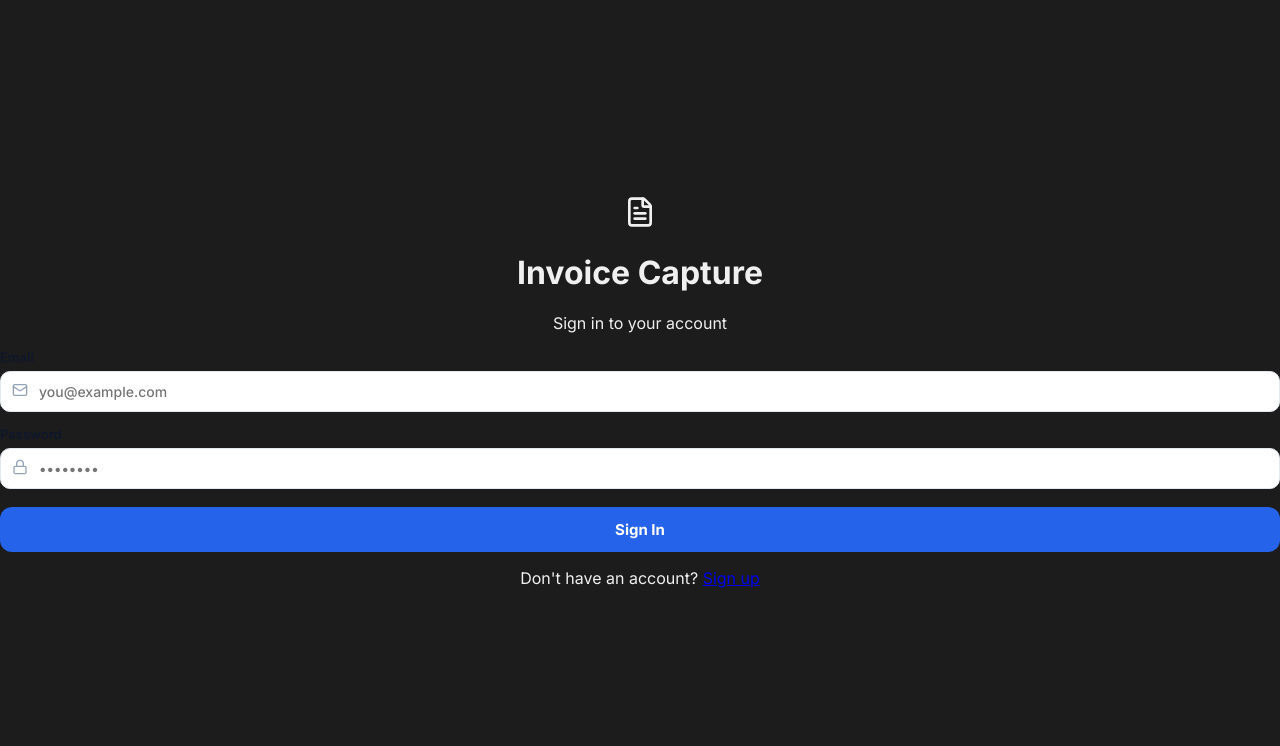
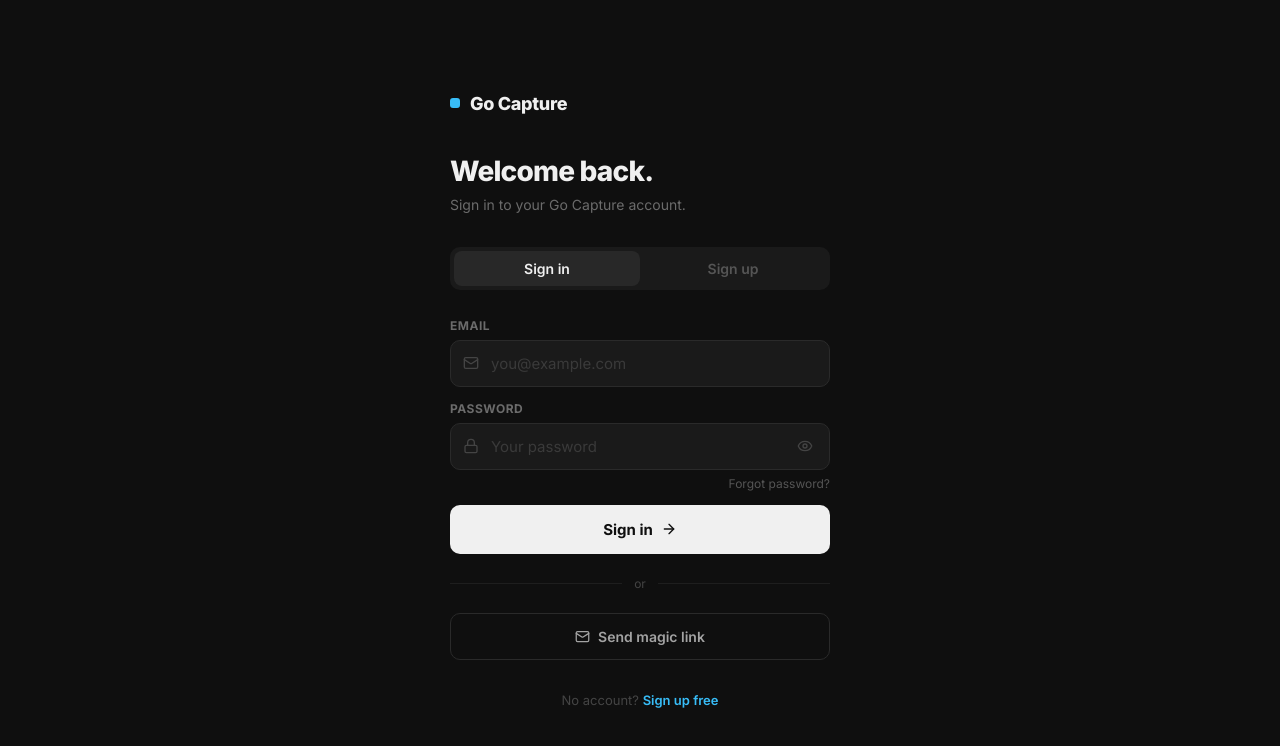
Before and after one commit to jwlotzgo2/invoice-capture-pwa, a Next.js app: page /auth/login in a window 1280 px wide. Shown: the top 746 px of the page. Built offline with nearby package versions, Linux system fonts and the light colour scheme; no server answers.

Commit message:
feat: improved dark login page

```diff
--- a/src/app/auth/login/page.tsx
+++ b/src/app/auth/login/page.tsx
@@ -1,32 +1,226 @@
-import Link from 'next/link';
-import AuthForm from '@/components/AuthForm';
-import { FileText } from 'lucide-react';
+'use client';
+
+import { useState } from 'react';
+import { useRouter } from 'next/navigation';
+import { createClient } from '@/lib/supabase/client';
+import { Mail, Lock, Eye, EyeOff, ArrowRight, Loader2 } from 'lucide-react';
+
+const css = `
+  * { box-sizing: border-box; margin: 0; padding: 0; }
+  html, body { height: 100%; background: #0f0f0f; }
+  .lp { font-family: Inter, system-ui, sans-serif; min-height: 100svh; background: #0f0f0f;
+    color: #f0f0f0; display: flex; flex-direction: column; align-items: center;
+    justify-content: center; padding: 24px; }
+  .lp-card { width: 100%; max-width: 380px; }
+  .lp-logo { display: flex; align-items: center; gap: 10px; margin-bottom: 40px; }
+  .lp-logo-dot { width: 10px; height: 10px; border-radius: 3px; background: #38bdf8; }
+  .lp-logo-text { font-size: 18px; font-weight: 800; color: #f0f0f0; letter-spacing: -0.3px; }
+  .lp-heading { font-size: 28px; font-weight: 800; color: #f0f0f0; letter-spacing: -0.8px; margin-bottom: 6px; }
+  .lp-sub { font-size: 14px; color: #6b6b6b; margin-bottom: 32px; line-height: 1.5; }
+  .lp-field { margin-bottom: 14px; }
+  .lp-label { font-size: 12px; font-weight: 700; color: #6b6b6b; text-transform: uppercase;
+    letter-spacing: 0.5px; display: block; margin-bottom: 7px; }
+  .lp-input-wrap { position: relative; display: flex; align-items: center; }
+  .lp-input-icon { position: absolute; left: 13px; color: #444; pointer-events: none; }
+  .lp-input { width: 100%; padding: 13px 13px 13px 40px; background: #1a1a1a;
+    border: 1.5px solid #2a2a2a; border-radius: 10px; font-size: 15px;
+    font-family: inherit; color: #f0f0f0; outline: none; transition: border-color 0.15s; }
+  .lp-input:focus { border-color: #38bdf8; }
+  .lp-input::placeholder { color: #3a3a3a; }
+  .lp-input-icon-right { position: absolute; right: 13px; background: none; border: none;
+    cursor: pointer; color: #444; padding: 4px; display: flex; align-items: center; }
+  .lp-input-icon-right:hover { color: #888; }
+  .lp-error { background: rgba(252,165,165,0.08); border: 1px solid rgba(252,165,165,0.25);
+    border-radius: 8px; padding: 10px 13px; font-size: 13px; color: #fca5a5;
+    margin-bottom: 16px; line-height: 1.4; }
+  .lp-success { background: rgba(134,239,172,0.08); border: 1px solid rgba(134,239,172,0.25);
+    border-radius: 8px; padding: 10px 13px; font-size: 13px; color: #86efac;
+    margin-bottom: 16px; line-height: 1.4; }
+  .lp-btn { width: 100%; padding: 15px; background: #f0f0f0; color: #0f0f0f; border: none;
+    border-radius: 10px; font-size: 15px; font-weight: 700; cursor: pointer;
+    font-family: inherit; display: flex; align-items: center; justify-content: center;
+    gap: 8px; transition: opacity 0.15s; margin-top: 8px; }
+  .lp-btn:hover { opacity: 0.9; }
+  .lp-btn:disabled { opacity: 0.5; cursor: default; }
+  .lp-divider { display: flex; align-items: center; gap: 12px; margin: 22px 0; }
+  .lp-divider-line { flex: 1; height: 1px; background: #1e1e1e; }
+  .lp-divider-text { font-size: 12px; color: #444; flex-shrink: 0; }
+  .lp-magic-btn { width: 100%; padding: 14px; background: transparent; color: #a3a3a3;
+    border: 1.5px solid #2a2a2a; border-radius: 10px; font-size: 14px; font-weight: 600;
+    cursor: pointer; font-family: inherit; display: flex; align-items: center;
+    justify-content: center; gap: 8px; transition: border-color 0.15s, color 0.15s; }
+  .lp-magic-btn:hover { border-color: #444; color: #f0f0f0; }
+  .lp-magic-btn:disabled { opacity: 0.5; cursor: default; }
+  .lp-footer { margin-top: 32px; text-align: center; font-size: 13px; color: #444; }
+  .lp-footer a { color: #38bdf8; text-decoration: none; font-weight: 600; }
+  .lp-footer a:hover { text-decoration: underline; }
+  .lp-forgot { display: block; text-align: right; font-size: 12px; color: #555;
+    text-decoration: none; margin-top: 6px; transition: color 0.15s; }
+  .lp-forgot:hover { color: #a3a3a3; }
+  .lp-tabs { display: flex; gap: 0; background: #1a1a1a; border-radius: 10px;
+    padding: 4px; margin-bottom: 28px; }
+  .lp-tab { flex: 1; padding: 9px; border-radius: 8px; border: none; background: transparent;
+    font-size: 14px; font-weight: 600; cursor: pointer; font-family: inherit;
+    color: #555; transition: all 0.15s; }
+  .lp-tab.active { background: #282828; color: #f0f0f0; }
+`;
 
 export default function LoginPage() {
+  const [mode, setMode] = useState<'signin' | 'signup'>('signin');
+  const [email, setEmail] = useState('');
+  const [password, setPassword] = useState('');
+  const [showPw, setShowPw] = useState(false);
+  const [loading, setLoading] = useState(false);
+  const [magicLoading, setMagicLoading] = useState(false);
+  const [error, setError] = useState('');
+  const [success, setSuccess] = useState('');
+  const router = useRouter();
+  const supabase = createClient();
+
+  const handleSubmit = async () => {
+    setError(''); setSuccess('');
+    if (!email || !password) { setError('Please enter your email and password.'); return; }
+    setLoading(true);
+    try {
+      if (mode === 'signin') {
+        const { error: e } = await supabase.auth.signInWithPassword({ email, password });
+        if (e) throw e;
+        router.push('/');
+        router.refresh();
+      } else {
+        const { error: e } = await supabase.auth.signUp({
+          email, password,
+          options: { emailRedirectTo: `${window.location.origin}/auth/callback` }
+        });
+        if (e) throw e;
+        setSuccess('Account created! Check your email to confirm before signing in.');
+        setPassword('');
+      }
+    } catch (e: any) {
+      setError(e.message || 'Something went wrong. Please try again.');
+    } finally {
+      setLoading(false);
+    }
+  };
+
+  const handleMagicLink = async () => {
+    setError(''); setSuccess('');
+    if (!email) { setError('Enter your email address first.'); return; }
+    setMagicLoading(true);
+    try {
+      const { error: e } = await supabase.auth.signInWithOtp({
+        email,
+        options: { emailRedirectTo: `${window.location.origin}/auth/callback` }
+      });
+      if (e) throw e;
+      setSuccess('Magic link sent! Check your email and tap the link to sign in.');
+    } catch (e: any) {
+      setError(e.message || 'Failed to send magic link.');
+    } finally {
+      setMagicLoading(false);
+    }
+  };
+
   return (
-    <div className="min-h-screen flex flex-col items-center justify-center p-4 bg-gradient-to-b from-blue-50 to-white">
-      <div className="w-full max-w-md">
+    <div className="lp">
+      <style>{css}</style>
+      <div className="lp-card">
+
         {/* Logo */}
-        <div className="text-center mb-8">
-          <div className="inline-flex items-center justify-center w-16 h-16 bg-blue-600 rounded-2xl mb-4">
-            <FileText className="text-white" size={32} />
-          </div>
-          <h1 className="text-2xl font-bold text-gray-900">Invoice Capture</h1>
-          <p className="text-gray-600 mt-1">Sign in to your account</p>
+        <div className="lp-logo">
+          <div className="lp-logo-dot"/>
+          <span className="lp-logo-text">Go Capture</span>
         </div>
 
-        {/* Form Card */}
-        <div className="bg-white rounded-2xl shadow-lg p-6">
-          <AuthForm mode="login" />
+        {/* Heading */}
+        <h1 className="lp-heading">
+          {mode === 'signin' ? 'Welcome back.' : 'Create account.'}
+        </h1>
+        <p className="lp-sub">
+          {mode === 'signin'
+            ? 'Sign in to your Go Capture account.'
+            : 'Start capturing invoices in under a minute.'}
+        </p>
+
+        {/* Mode toggle */}
+        <div className="lp-tabs">
+          <button className={`lp-tab${mode === 'signin' ? ' active' : ''}`} onClick={() => { setMode('signin'); setError(''); setSuccess(''); }}>
+            Sign in
+          </button>
+          <button className={`lp-tab${mode === 'signup' ? ' active' : ''}`} onClick={() => { setMode('signup'); setError(''); setSuccess(''); }}>
+            Sign up
+          </button>
         </div>
 
-        {/* Register Link */}
-        <p className="text-center mt-6 text-gray-600">
-          Don&apos;t have an account?{' '}
-          <Link href="/auth/register" className="text-blue-600 font-medium hover:underline">
-            Sign up
-          </Link>
-        </p>
+        {/* Error / success */}
+        {error && <div className="lp-error">{error}</div>}
+        {success && <div className="lp-success">{success}</div>}
+
+        {/* Email */}
+        <div className="lp-field">
+          <label className="lp-label">Email</label>
+          <div className="lp-input-wrap">
+            <Mail size={16} className="lp-input-icon"/>
+            <input className="lp-input" type="email" placeholder="you@example.com"
+              value={email} onChange={e => setEmail(e.target.value)}
+              onKeyDown={e => e.key === 'Enter' && handleSubmit()}
+              autoComplete="email" autoCapitalize="none"/>
+          </div>
+        </div>
+
+        {/* Password */}
+        <div className="lp-field">
+          <label className="lp-label">Password</label>
+          <div className="lp-input-wrap">
+            <Lock size={16} className="lp-input-icon"/>
+            <input className="lp-input" type={showPw ? 'text' : 'password'}
+              placeholder={mode === 'signup' ? 'Choose a password' : 'Your password'}
+              value={password} onChange={e => setPassword(e.target.value)}
+              onKeyDown={e => e.key === 'Enter' && handleSubmit()}
+              autoComplete={mode === 'signup' ? 'new-password' : 'current-password'}
+              style={{ paddingRight: 40 }}/>
+            <button className="lp-input-icon-right" onClick={() => setShowPw(v => !v)} tabIndex={-1}>
+              {showPw ? <EyeOff size={16}/> : <Eye size={16}/>}
+            </button>
+          </div>
+          {mode === 'signin' && (
+            <a href="#" className="lp-forgot" onClick={async e => {
+              e.preventDefault();
+              if (!email) { setError('Enter your email first.'); return; }
+              setLoading(true);
+              await supabase.auth.resetPasswordForEmail(email, { redirectTo: `${window.location.origin}/auth/callback` });
+              setSuccess('Password reset email sent. Check your inbox.');
+              setLoading(false);
+            }}>Forgot password?</a>
+          )}
+        </div>
+
+        {/* Submit */}
+        <button className="lp-btn" onClick={handleSubmit} disabled={loading || magicLoading}>
+          {loading ? <Loader2 size={17} style={{ animation: 'spin 0.8s linear infinite' }}/> : null}
+          {mode === 'signin' ? 'Sign in' : 'Create account'}
+          {!loading && <ArrowRight size={16}/>}
+        </button>
+
+        {/* Magic link divider */}
+        <div className="lp-divider">
+          <div className="lp-divider-line"/>
+          <span className="lp-divider-text">or</span>
+          <div className="lp-divider-line"/>
+        </div>
+
+        <button className="lp-magic-btn" onClick={handleMagicLink} disabled={loading || magicLoading}>
+          {magicLoading ? <Loader2 size={15} style={{ animation: 'spin 0.8s linear infinite' }}/> : <Mail size={15}/>}
+          Send magic link
+        </button>
+
+        {/* Footer */}
+        <div className="lp-footer">
+          {mode === 'signin'
+            ? <>No account? <a href="#" onClick={e => { e.preventDefault(); setMode('signup'); setError(''); setSuccess(''); }}>Sign up free</a></>
+            : <>Already have an account? <a href="#" onClick={e => { e.preventDefault(); setMode('signin'); setError(''); setSuccess(''); }}>Sign in</a></>
+          }
+        </div>
       </div>
     </div>
   );
```
